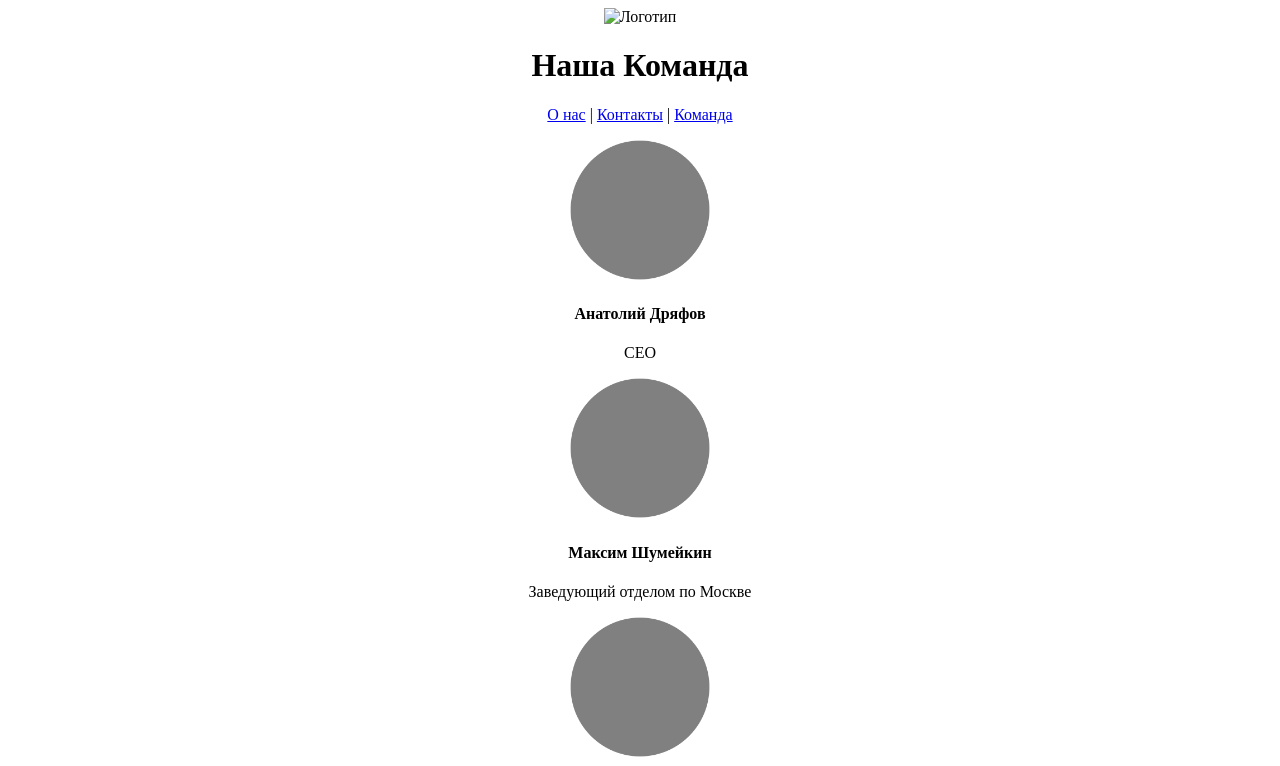
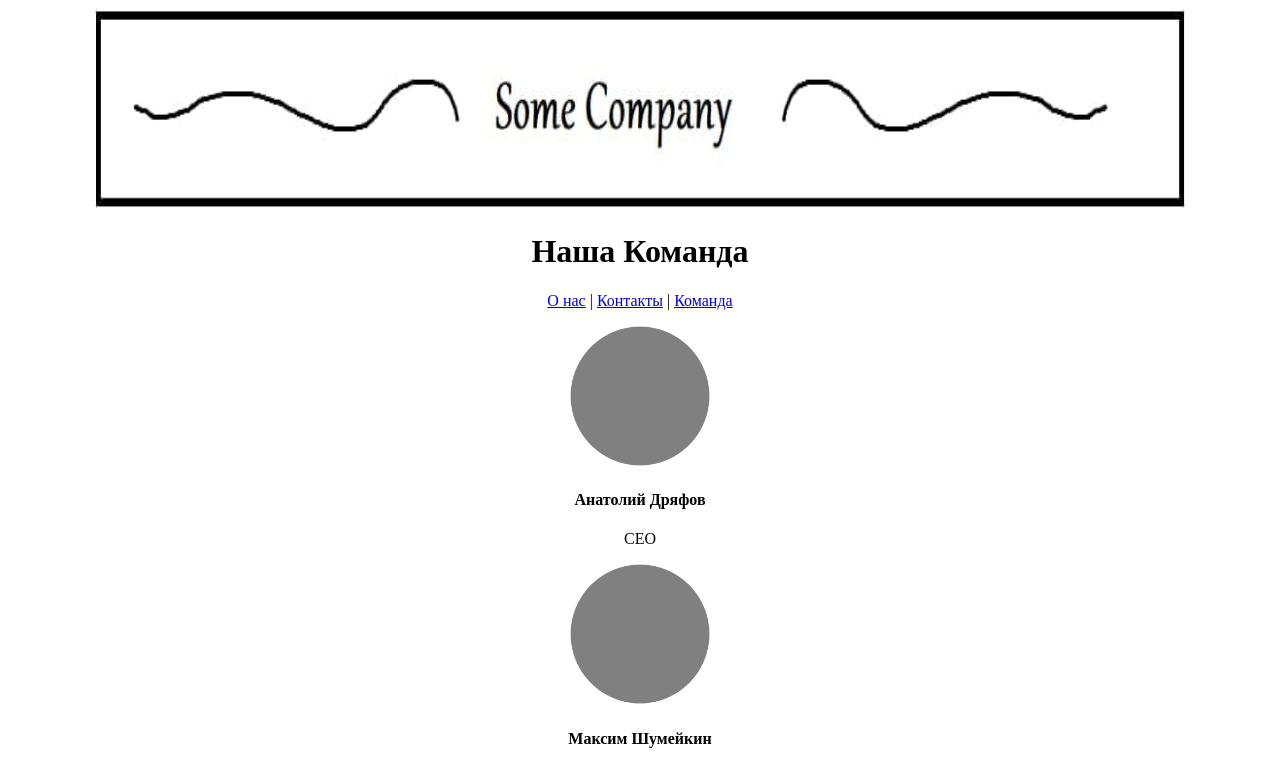
Before and after one commit to excla2m/skillfactory5.10, a plain HTML site: page pages/team.html in a window 1280 px wide. Shown: the top 766 px of the page. Drawn offline with Linux system fonts and the light colour scheme; files whose address does not match are found by name.

Commit message:
Update team.html

```diff
--- a/pages/team.html
+++ b/pages/team.html
@@ -1,6 +1,6 @@
 <!DOCTYPE html>
 <html>
-
+<html lang="ru">
 <head>
     <style>
         .text {
@@ -16,7 +16,7 @@
 <body>
     <div class="text">
         <header>
-            <img src = "images/SomeCompanyTittle.jpg" width="1090" height="200" alt="Логотип" />
+            <img src = "https://raw.githubusercontent.com/excla2m/skillfactory5.10/main/images/SomeCompanyTittle.jpg" width="1090" height="200" alt="Логотип" />
             <h1>Наша Команда</h1>
         </header>
         <nav>
```
